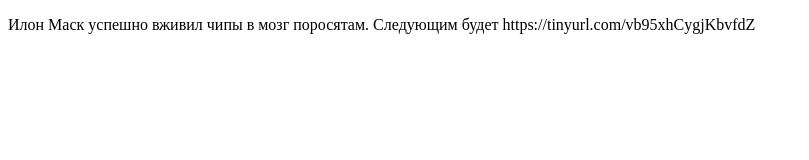
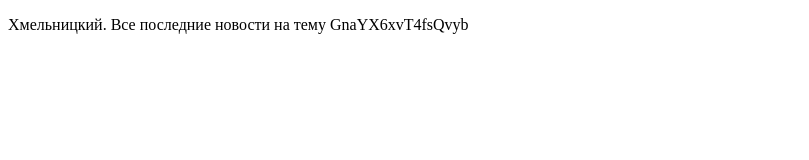
Before and after one commit to portmonetv/simplebot6, a plain HTML site: page C/index.html in a window 1280 px wide. Shown: the whole page, without its empty margins (0-809 px from the left). Drawn offline with Linux system fonts and the light colour scheme.

Commit message:
Update index.html

```diff
--- a/C/index.html
+++ b/C/index.html
@@ -4,4 +4,4 @@
       src="https://portmonetv.github.io/simplebot2/C/data/random.js"
     ></script>
 
-      Илон Маск успешно вживил чипы в мозг поросятам. Следующим будет   https://tinyurl.com/vb95xhCygjKbvfdZ
+      Хмельницкий. Все последние новости на тему   GnaYX6xvT4fsQvyb
```
